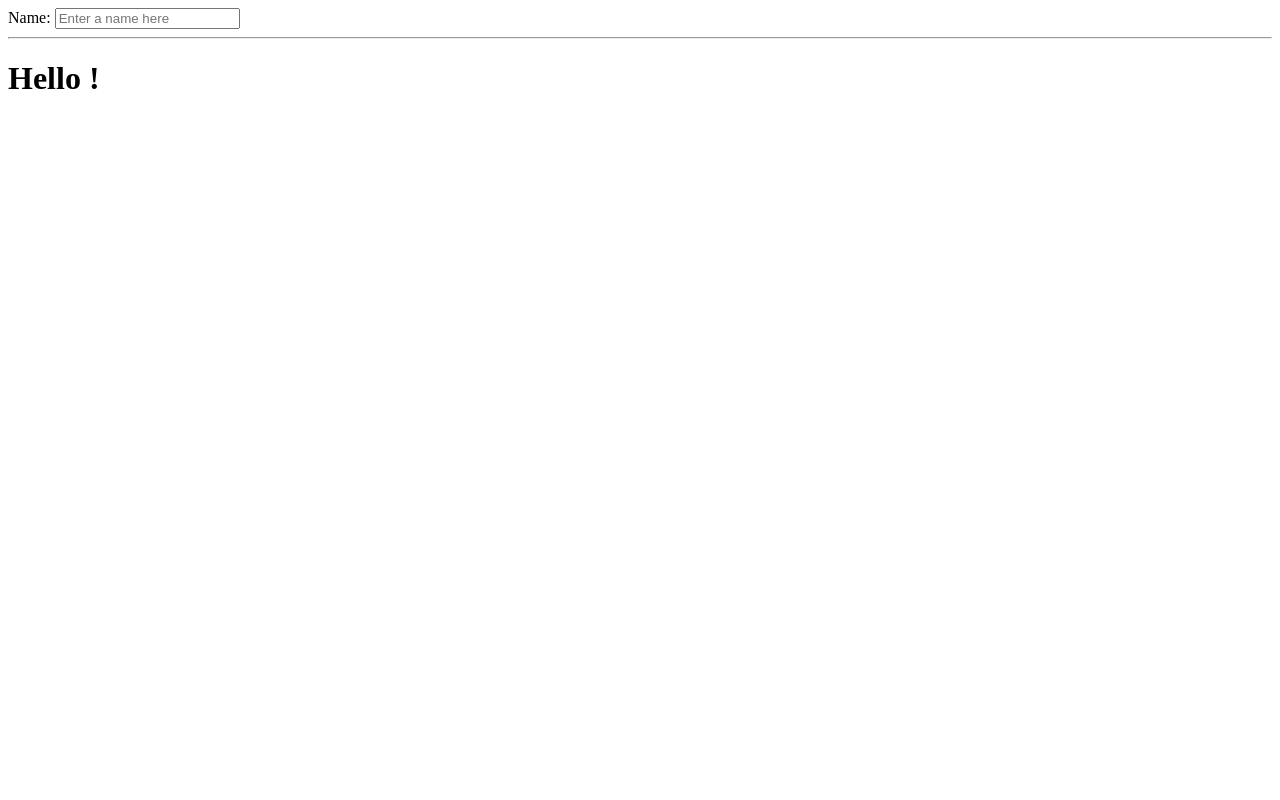
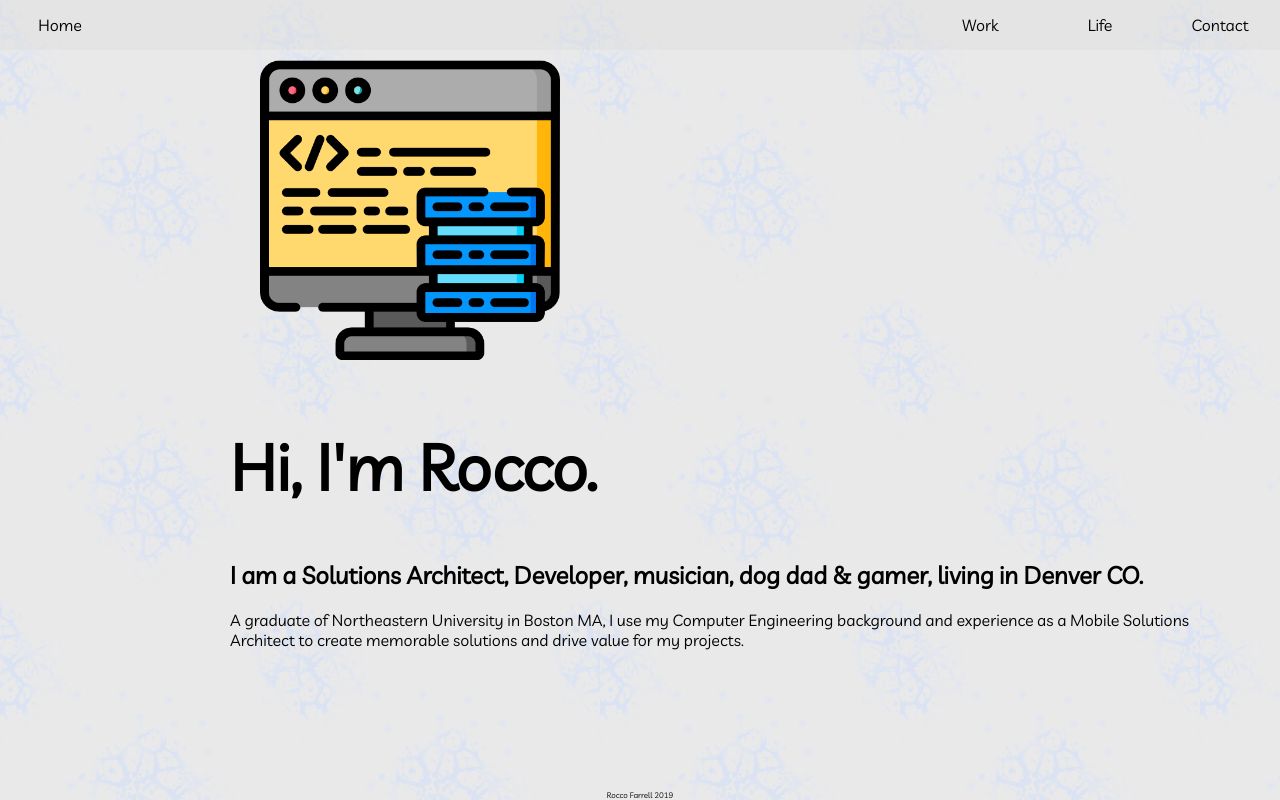
Before and after one commit to RoccoFarrell/roccofarrell.github.io, a plain HTML site: page index.html in a window 1280 px wide. Drawn offline with nearby package versions, Linux system fonts and the light colour scheme.

Commit message:
August revamp using Flexbox

```diff
--- a/index.html
+++ b/index.html
@@ -1,14 +1,61 @@
-<!doctype html>
-<html ng-app>
-  <head>
-    <script src="https://ajax.googleapis.com/ajax/libs/angularjs/1.3.0-rc.4/angular.min.js"></script>
-  </head>
-  <body>
+<!DOCTYPE html>
+<html>
+
+<head>
+  <meta charset="utf-8">
+  <meta name="viewport" content="width=device-width,initial-scale=1.0">
+  <title>The Rocco Farrell Experience</title>
+
+  <link href="https://fonts.googleapis.com/css?family=Livvic&display=swap" rel="stylesheet">
+
+  <link rel="shortcut icon" href="./static/favicon.ico" type="image/x-icon">
+  <link rel="icon" href="./static/favicon.ico" type="image/x-icon">
+
+  <link rel="stylesheet" type="text/css" href="main.css" />
+</head>
+
+<body>
+  <section id="navigation">
+    <div class="navbar">
+      <div class="navbar-left">
+        <ul>
+          <li>
+            <!-- <img src="./static/icons/home.png" height="25px" /> -->
+            <a href="projects.html">Home</a>
+          </li>
+        </ul>
+      </div>
+      <div class="navbar-right">
+        <ul>
+          <li><a href="projects.html">Work</a></li>
+          <li><a>Life</a></li>
+          <li><a>Contact</a></li>
+        </ul>
+      </div>
+      </ul>
+  </section>
+  <div id="maincontent">
+    <section id="intro">
+      <div id="compHeader">
+        <img src="static/codecomputer.png" height=300px />
+      </div>
+      <h1>Hi, I'm Rocco.</h1>
+
+      <h2>I am a Solutions Architect, Developer, musician, dog dad & gamer, living in Denver CO.</h2>
+      <p>A graduate of Northeastern University in Boston MA, I use my Computer Engineering background and experience as
+        a Mobile Solutions Architect to create memorable solutions and drive value for my projects.</p>
+    </section>
+  </div>
+
+  <section id="footer">
     <div>
-      <label>Name:</label>
-      <input type="text" ng-model="yourName" placeholder="Enter a name here">
-      <hr>
-      <h1>Hello {{yourName}}!</h1>
+      Rocco Farrell 2019
+      <!-- Icons made by <a href="https://www.flaticon.com/authors/freepik" title="Freepik">Freepik</a> from <a
+        href="https://www.flaticon.com/" title="Flaticon">www.flaticon.com</a> is licensed by <a
+        href="http://creativecommons.org/licenses/by/3.0/" title="Creative Commons BY 3.0" target="_blank">CC 3.0
+        BY</a> -->
     </div>
-  </body>
+  </section>
+</body>
+
 </html>
--- /dev/null
+++ b/main.css
@@ -0,0 +1,107 @@
+
+body {
+  font-family: 'Livvic', sans-serif;
+  margin: 0;
+  background-image: url("./static/background.png");
+  background-repeat: repeat;
+}
+
+#maincontent {
+  padding-left: 200px;
+}
+#navigation {
+  width: 100%;
+  position: fixed;
+
+}
+
+.navbar {
+  list-style-type: none;
+  margin: 0;
+  padding: 0;
+  height: 50px;
+  display: flex;
+  justify-content: space-between;
+  background-color: RGBA(220,220,220,0.4);
+}
+.navbar-left {
+  align-items: stretch;
+}
+
+.navbar-right {
+  align-items: stretch;
+}
+
+ul {
+  display: flex;
+  padding: 0;
+  margin: 0;
+  list-style: none;
+}
+
+ul > li {
+  display: flex;
+  width: 100px;
+  margin-left: 10px;
+  margin-right: 10px;
+  justify-content: center;
+  align-items: stretch;
+}
+
+ul > li > a {
+  color: inherit;
+  text-decoration: inherit;
+  flex-grow: 1;
+  text-align: center;
+  line-height: 50px;
+}
+
+ul > li > img {
+  text-align: center;
+  line-height: 50px;
+}
+
+ul > li:hover {
+  color: #adf;
+  background-color: #9a9a9a;
+  cursor: pointer;
+}
+
+#projects {
+  display: flex;
+  justify-content: space-around;
+}
+
+#intro {
+  justify-content: center;
+  align-items: center;
+  padding: 30px;
+}
+
+#intro h1 {
+  font-size: 4em;
+}
+
+#compHeader {
+  margin: 20px;
+  padding: 10px;
+}
+
+#footer {
+  position: fixed;
+  width: 100%;
+  left: 0;
+  bottom: 0;
+  font-size: .5em;
+  text-align: center;
+}
+
+#footer a {
+  color: #989898
+}
+
+.proj-item {
+  border: 1px red solid;
+  padding: 5px;
+  width: 100%;
+}
```
Also changed, not shown: projects.html (added, +50 -0 lines), static/background.png (added), static/codecomputer.png (added), static/favicon.ico (added), static/icons/contact.png (added), static/icons/home.png (added), static/icons/life.png (added), static/icons/work.png (added), static/pxapps/listofapps.png (added), static/pxapps/params.png (added), static/pxapps/qaconfig.png (added), 1 other file.
